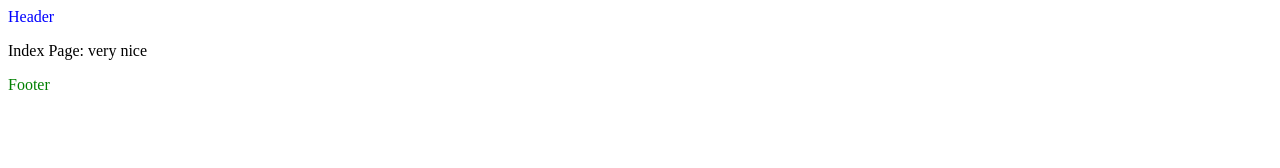
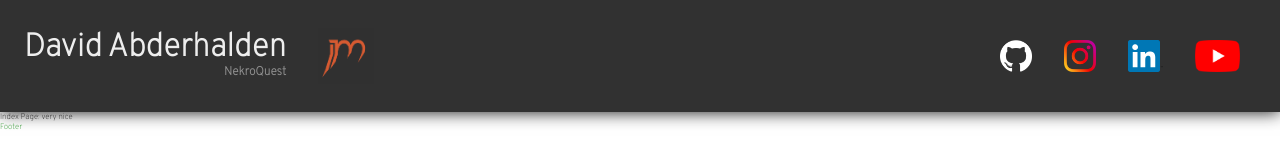
Before and after one commit to DavidAbderhalden/david-abderhalden.ch, a Gatsby site: page / in a window 1280 px wide. Built offline with nearby package versions, Linux system fonts and the light colour scheme; Gatsby itself is replaced by a stand-in of ours.

Commit message:
global stylings / added Banner, Media components / basic styling of Header

```diff
--- /dev/null
+++ b/src/components/atoms/Banner.js
@@ -0,0 +1,27 @@
+import React from "react";
+import * as styles from '../../styles/atoms/Banner.module.scss';
+import { useStaticQuery, graphql } from "gatsby";
+import Img from "gatsby-image";
+
+export default function Banner() {
+    const logo = useStaticQuery(graphql`
+        query logo {
+            file(relativePath: {eq: "img/logo.png"}) {
+                childImageSharp {
+                    fixed(height: 56) {
+                    ...GatsbyImageSharpFixed
+                    }
+                }
+            },
+        }`
+    )
+    return (
+        <div className={styles.container}>
+            <div className={styles.container__text}>
+                <h1 className="heading-1">David Abderhalden</h1>
+                <p className="caption">NekroQuest</p>
+            </div>
+            <Img fixed={logo.file.childImageSharp.fixed}/>
+        </div>
+    )
+}
--- /dev/null
+++ b/src/components/atoms/Media.js
@@ -0,0 +1,48 @@
+import React from "react";
+import * as styles from '../../styles/atoms/Media.module.scss';
+import { useStaticQuery, graphql } from "gatsby";
+import Img from "gatsby-image";
+
+
+export default function Media() {
+    const {gitHub, instagram, linkedIn, youTube} = useStaticQuery(graphql`
+        query mediaGlyph {
+            gitHub: file(relativePath: {eq: "media/github_glyph_light.png"}) {
+                childImageSharp {
+                    fixed(height: 32) {
+                    ...GatsbyImageSharpFixed
+                    }
+                }
+            },
+            instagram: file(relativePath: {eq: "media/instagram_glyph_gradient.png"}) {
+                childImageSharp {
+                    fixed(height: 32) {
+                    ...GatsbyImageSharpFixed
+                    }
+                }
+            },
+            linkedIn: file(relativePath: {eq: "media/linkedin_glyph.png"}) {
+                childImageSharp {
+                    fixed(height: 32) {
+                    ...GatsbyImageSharpFixed
+                    }
+                }
+            },
+            youTube: file(relativePath: {eq: "media/youtube_glyph.png"}) {
+                childImageSharp {
+                    fixed(height: 32) {
+                    ...GatsbyImageSharpFixed
+                    }
+                }
+            }
+        }`
+    )
+    return (
+    <div className={styles.container}>
+        <Img fixed={gitHub.childImageSharp.fixed}/>
+        <Img fixed={instagram.childImageSharp.fixed}/>
+        <Img fixed={linkedIn.childImageSharp.fixed}/>
+        <Img fixed={youTube.childImageSharp.fixed}/>
+    </div>
+    )
+}
--- a/src/components/molecules/Header.js
+++ b/src/components/molecules/Header.js
@@ -1,10 +1,13 @@
 import React from "react"
 import * as styles from '../../styles/molecules/Header.module.scss'
+import Banner from "../atoms/Banner.js";
+import Media from "../atoms/Media.js";
 
 export default function Header() {
     return (
         <div className={styles.container}>
-            Header
+            <Banner/>
+            <Media/>
         </div>
     )
 }
--- /dev/null
+++ b/src/styles/_fonts.scss
@@ -0,0 +1,11 @@
+h1, .heading-1{
+    font-size: 4rem;
+    color: #EEEEEE;
+    line-height: 4rem;
+}
+
+.caption{
+    font-size: 1.5rem;
+    color: #919191;
+    font-weight: bold;
+}
--- /dev/null
+++ b/src/styles/_global.scss
@@ -0,0 +1,9 @@
+@import url('https://fonts.googleapis.com/css2?family=Overpass:wght@100&display=swap');
+
+*{
+    -webkit-tap-highlight-color: transparent;
+    font-family: 'Overpass', sans-serif;
+    padding: 0;
+    margin: 0;
+    font-size: 8px;     // default 1rem = 8px
+}
--- /dev/null
+++ b/src/styles/atoms/Banner.module.scss
@@ -0,0 +1,11 @@
+.container{
+    display: flex;
+    align-items: center;
+    justify-content: center;
+    gap: 4rem;
+    &__text{
+        display: flex;
+        flex-direction: column;
+        align-items: flex-end;
+    }
+}
--- /dev/null
+++ b/src/styles/atoms/Media.module.scss
@@ -0,0 +1,7 @@
+.container{
+    display: flex;
+    justify-content: center;
+    align-items: center;
+    gap: 4rem;
+    padding: 2rem;
+}
--- a/src/styles/molecules/Header.module.scss
+++ b/src/styles/molecules/Header.module.scss
@@ -1,3 +1,8 @@
 .container{
-    color: blue;
+    padding: 3rem;
+    box-shadow: 0 0 2rem #111111;
+    background-color: #313131;
+    display: flex;
+    align-items: center;
+    justify-content: space-between;
 }
```
Also changed, not shown: src/components/Layout.js (+5 -2 lines).
